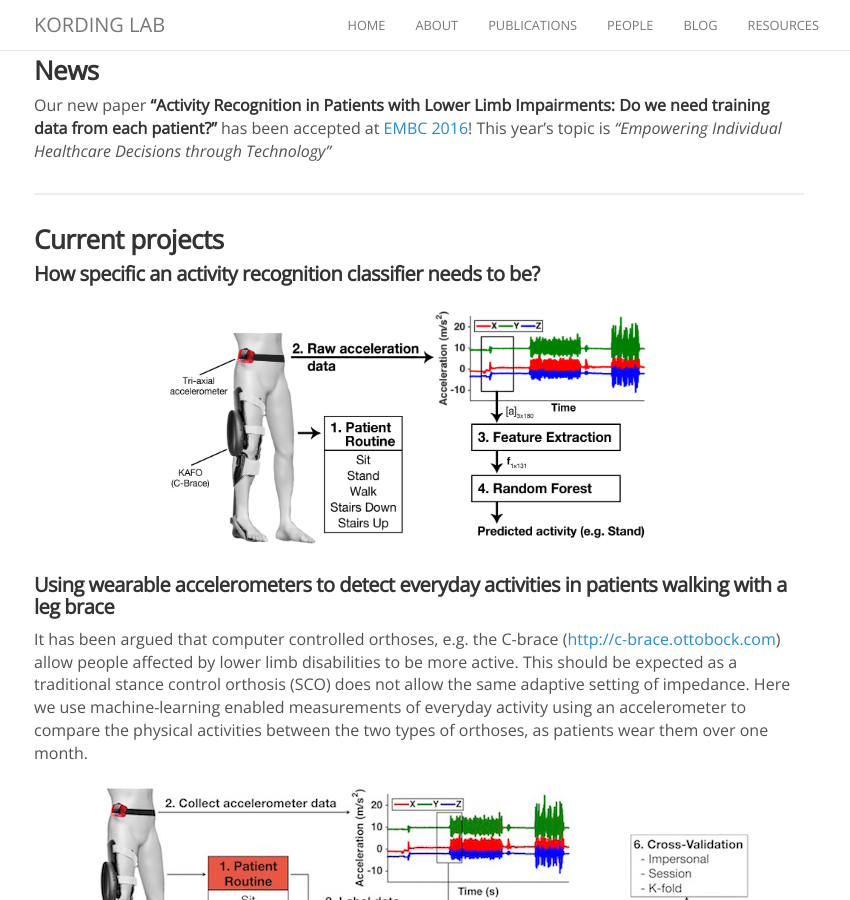
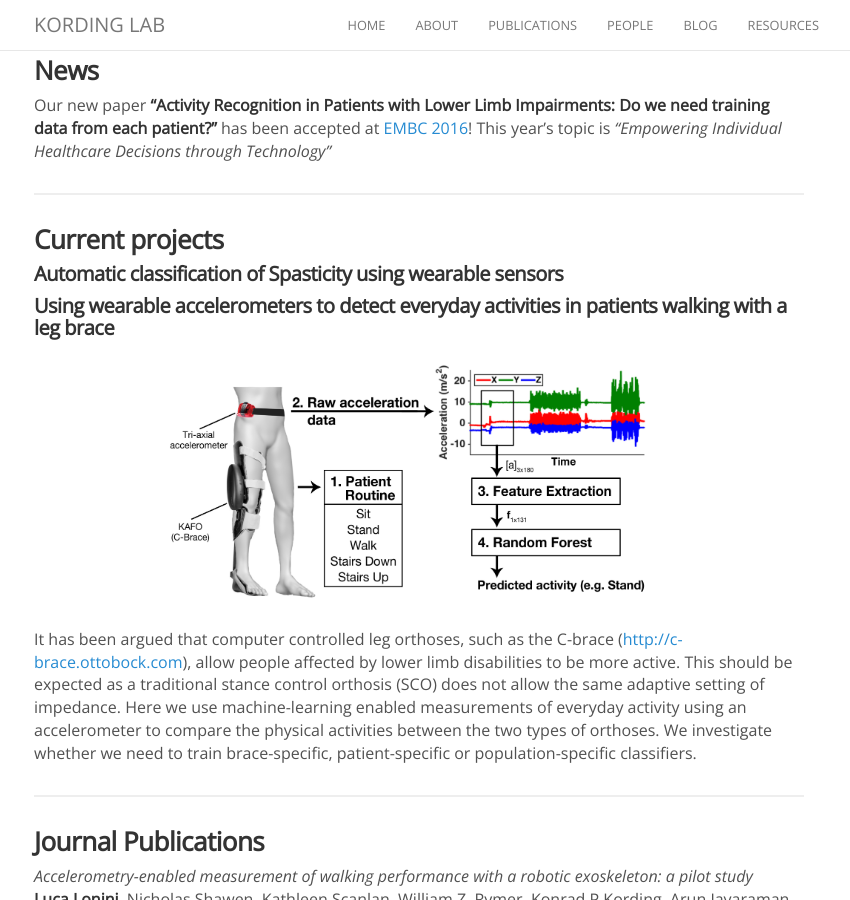
Before and after one commit to KordingLab/KordingLab.github.io, a Jekyll site: the page built from _people/luca_lonini.md, in a window 1280 px wide and 900 px high, scrolled down 1006 px. Shown: the whole window, without its empty margins (221-1071 px from the left). Built offline with Jekyll 4.4.1, drawn with Linux system fonts in a browser that asks for light colours; nearby versions of some CDN libraries; comment, search, counter and statistics services are not loaded.

Commit message:
Update luca_lonini.md

```diff
--- a/_people/luca_lonini.md
+++ b/_people/luca_lonini.md
@@ -40,20 +40,16 @@ Our new paper **"Activity Recognition in Patients with Lower Limb Impairments: D
 
 ### Current projects
 
-#### How specific an activity recognition classifier needs to be?
+#### Automatic classification of Spasticity using wearable sensors
+
+#### Using wearable accelerometers to detect everyday activities in patients walking with a leg brace
 
 <figure><center>
   <img src="{{site.baseurl}}/images/others/AR.jpg" width="500">
 </center></figure>
 
+It has been argued that computer controlled leg orthoses, such as the C-brace ([http://c-brace.ottobock.com](http://c-brace.ottobock.com)), allow people affected by lower limb disabilities to be more active. This should be expected as a traditional stance control orthosis (SCO) does not allow the same adaptive setting of impedance. Here we use machine-learning enabled measurements of everyday activity using an accelerometer to compare the physical activities between the two types of orthoses. We investigate whether we need to train brace-specific, patient-specific or population-specific classifiers.
 
-#### Using wearable accelerometers to detect everyday activities in patients walking with a leg brace
-
-It has been argued that computer controlled orthoses, e.g. the C-brace ([http://c-brace.ottobock.com](http://c-brace.ottobock.com)) allow people affected by lower limb disabilities to be more active. This should be expected as a traditional stance control orthosis (SCO) does not allow the same adaptive setting of impedance. Here we use machine-learning enabled measurements of everyday activity using an accelerometer to compare the physical activities between the two types of orthoses, as patients wear them over one month.
-
-<figure><center>
-  <img src="{{site.baseurl}}/images/others/CbraceSmall.jpg" data-action="zoom"/>
-</center></figure>
 
 <hr>
 
```
